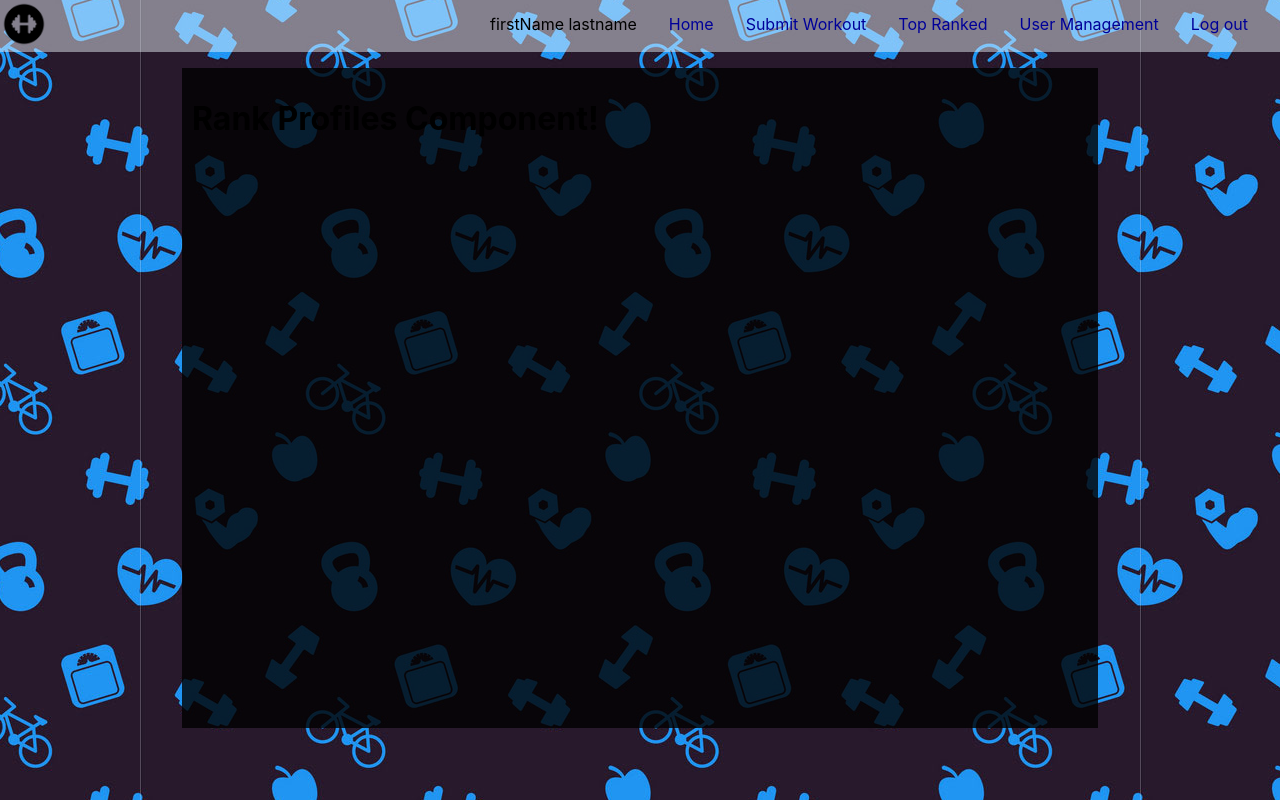
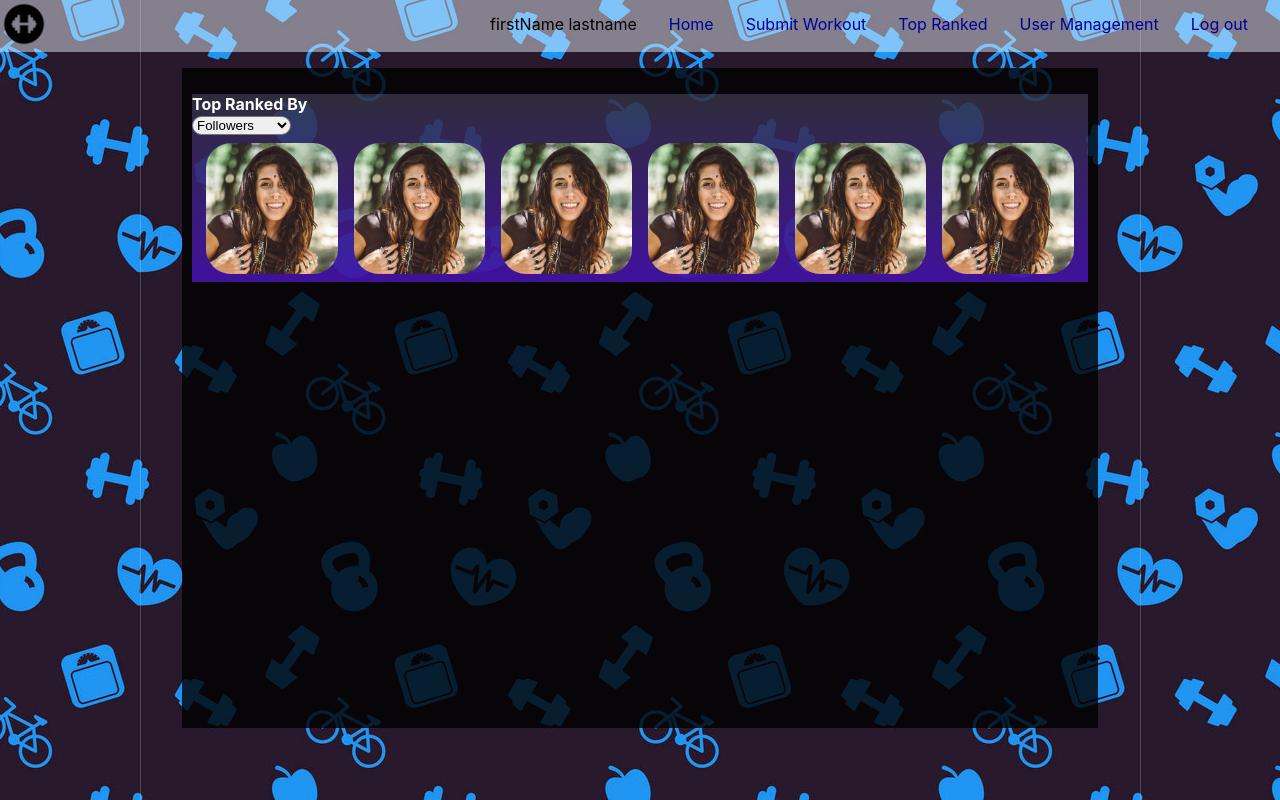
Before and after one commit to kennethcurrie/FitnessAppFrontEnd, a React (Create React App) app in the folder fitnessappfrontend/: page /rankings in a window 1280 px wide. Built offline with nearby package versions, Linux system fonts and the light colour scheme.

Commit message:
basic styling of rankings page begun

```diff
--- a/fitnessappfrontend/package.json
+++ b/fitnessappfrontend/package.json
@@ -16,6 +16,7 @@
     "react-router": "^4.3.1",
     "react-router-dom": "^4.3.1",
     "react-scripts": "2.1.5",
+    "react-select": "^2.4.1",
     "reactstrap": "^7.1.0",
     "redux": "^4.0.1",
     "redux-logger": "^3.0.6",
--- a/fitnessappfrontend/src/App.scss
+++ b/fitnessappfrontend/src/App.scss
@@ -75,3 +75,13 @@ a:link, a:visited{
   width: 100%;
   height: 100%;
 }
+
+/////////////////////////////////////////
+// Rank Profiles
+#searchBy {
+    border-radius: 25px;
+}
+
+#searchBy:focus {
+    outline: none;
+}
--- a/fitnessappfrontend/src/components/profile/inspirations/inspirations.component.tsx
+++ b/fitnessappfrontend/src/components/profile/inspirations/inspirations.component.tsx
@@ -36,7 +36,13 @@ export class InspirationsListComponent extends React.Component<IInspirationsProp
 
     const friendArr = this.state.displaySearch ? this.topSearchDummy : this.props.friendInfo;
 
-    const inspirationSquares = friendArr.map((friendInfo) => { return <Link to={friendInfo.profileLinkURL} ><div className='inspiration-square'><img src={friendInfo.picURL} /></div></Link>; });
+    const inspirationSquares = friendArr.map((friendInfo) => {
+        return <Link to={friendInfo.profileLinkURL} >
+                <div className='inspiration-square'>
+                    <img src={friendInfo.picURL} />
+                </div>
+               </Link>;
+        });
 
 
     return(
@@ -66,6 +72,16 @@ export class InspirationsListComponent extends React.Component<IInspirationsProp
     { picURL: friendPhoto1, profileLinkURL: '' },
     { picURL: friendPhoto1, profileLinkURL: '' },
     { picURL: friendPhoto1, profileLinkURL: '' },
+    { picURL: friendPhoto1, profileLinkURL: '' },
+    { picURL: friendPhoto1, profileLinkURL: '' },
+    { picURL: friendPhoto1, profileLinkURL: '' },
+    { picURL: friendPhoto1, profileLinkURL: '' },
+    { picURL: friendPhoto1, profileLinkURL: '' },
+    { picURL: friendPhoto1, profileLinkURL: '' },
+    { picURL: friendPhoto1, profileLinkURL: '' },
+    { picURL: friendPhoto1, profileLinkURL: '' },
+    { picURL: friendPhoto1, profileLinkURL: '' },
+    { picURL: friendPhoto1, profileLinkURL: '' },
     { picURL: friendPhoto1, profileLinkURL: '' }
   ];
 
--- a/fitnessappfrontend/src/components/profile/profile.component.scss
+++ b/fitnessappfrontend/src/components/profile/profile.component.scss
@@ -142,6 +142,15 @@
   max-height: 20rem;
 }
 
+#inspirations-rank-holder
+{
+  overflow: auto;
+  display:flex;
+  flex-direction: row;
+  justify-content: center;
+  flex-wrap: wrap;
+}
+
 .inspiration-square
 {
   margin: 0.5rem;
--- a/fitnessappfrontend/src/components/rankProfiles/rankProfiles.component.tsx
+++ b/fitnessappfrontend/src/components/rankProfiles/rankProfiles.component.tsx
@@ -1,9 +1,83 @@
 import React, { Component } from 'react';
+import { Link } from 'react-router-dom';
+const friendPhoto1 = require('../../resources/placeholder-friend-photo-1.jpg');
+
+// interface IInspirationsProps {
+//     friendInfo: IFriendLinkInfo[];
+//   }
+
+  export interface IFriendLinkInfo {
+    picURL: any; // string;
+    profileLinkURL: string;
+  }
+
 
 export class RankProfilesComponent extends React.Component<any, any> {
+
+    constructor(props) {
+        super(props);
+        this.state = {
+            displaySearch: false
+        };
+    }
+
+    updateSquares = () => {
+        this.setState({
+            displaySearch: !this.state.displaySearch
+        });
+    }
+
+
   render() {
-      return (
-        <h1>Rank Profiles Component!</h1>
+    const friendArr = this.topSearchDummy;
+
+    const inspirationSquares = friendArr.map((friendInfo) => {
+        return <Link to={friendInfo.profileLinkURL} >
+                <div className='inspiration-square'>
+                    <img src={friendInfo.picURL} />
+                </div>
+               </Link>;
+        });
+
+    return(
+      <>
+        <div id='inspirations-full'>
+          <div id='inspirations-label'>
+            <strong>
+                <label>Top Ranked By</label>
+                <br/>
+                <select name='searchBy' id='searchBy'>
+                    <option selected value='rank'>Followers</option>
+                    <option value='running'>Running</option>
+                    <option value='biking'>Biking</option>
+                    <option value='swimming'>Swimming</option>
+                    <option value='curl'>Curls</option>
+                    <option value='bench-press'>Bench-Press</option>
+                    <option value='deadlift'>Deadlift</option>
+                    <option value='pushup'>Push-Up</option>
+                    <option value='squat'>Squat</option>
+                    <option value='situp'>Sit-Up</option>
+                    <option value='pullup'>Pull-Up</option>
+                </select>
+            </strong>
+          </div>
+          <div id='inspirations-rank-holder' style={{'width': '100%', 'height': '100%'}}>
+            {inspirationSquares}
+          </div>
+        </div>
+      </>
     );
   }
+
+  topSearchDummy: IFriendLinkInfo[] = [
+    { picURL: friendPhoto1, profileLinkURL: '' },
+    { picURL: friendPhoto1, profileLinkURL: '' },
+    { picURL: friendPhoto1, profileLinkURL: '' },
+    { picURL: friendPhoto1, profileLinkURL: '' },
+    { picURL: friendPhoto1, profileLinkURL: '' },
+    { picURL: friendPhoto1, profileLinkURL: '' }
+  ];
+
+
+
 }
```
Also changed, not shown: 1 other file (tests, documents, lock files or other folders).
